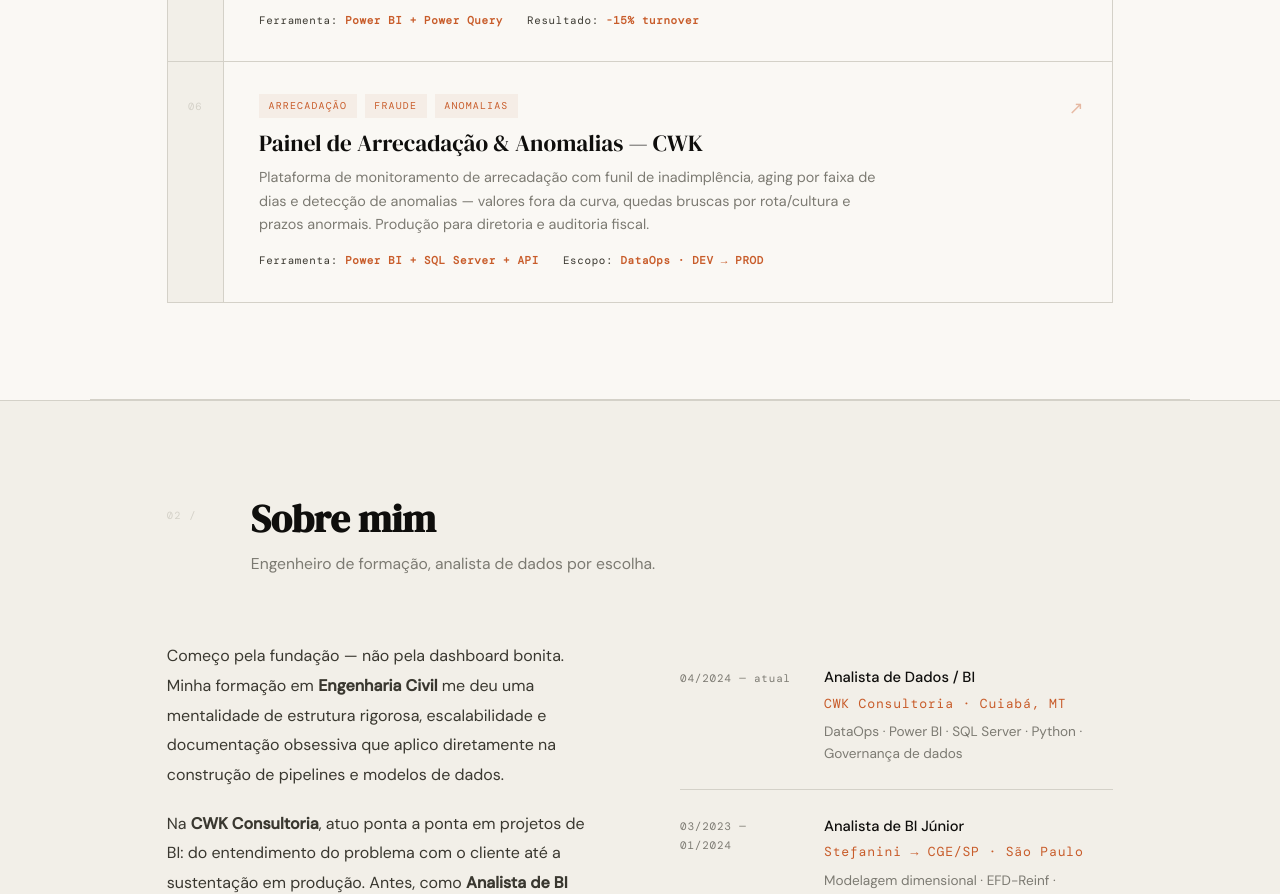
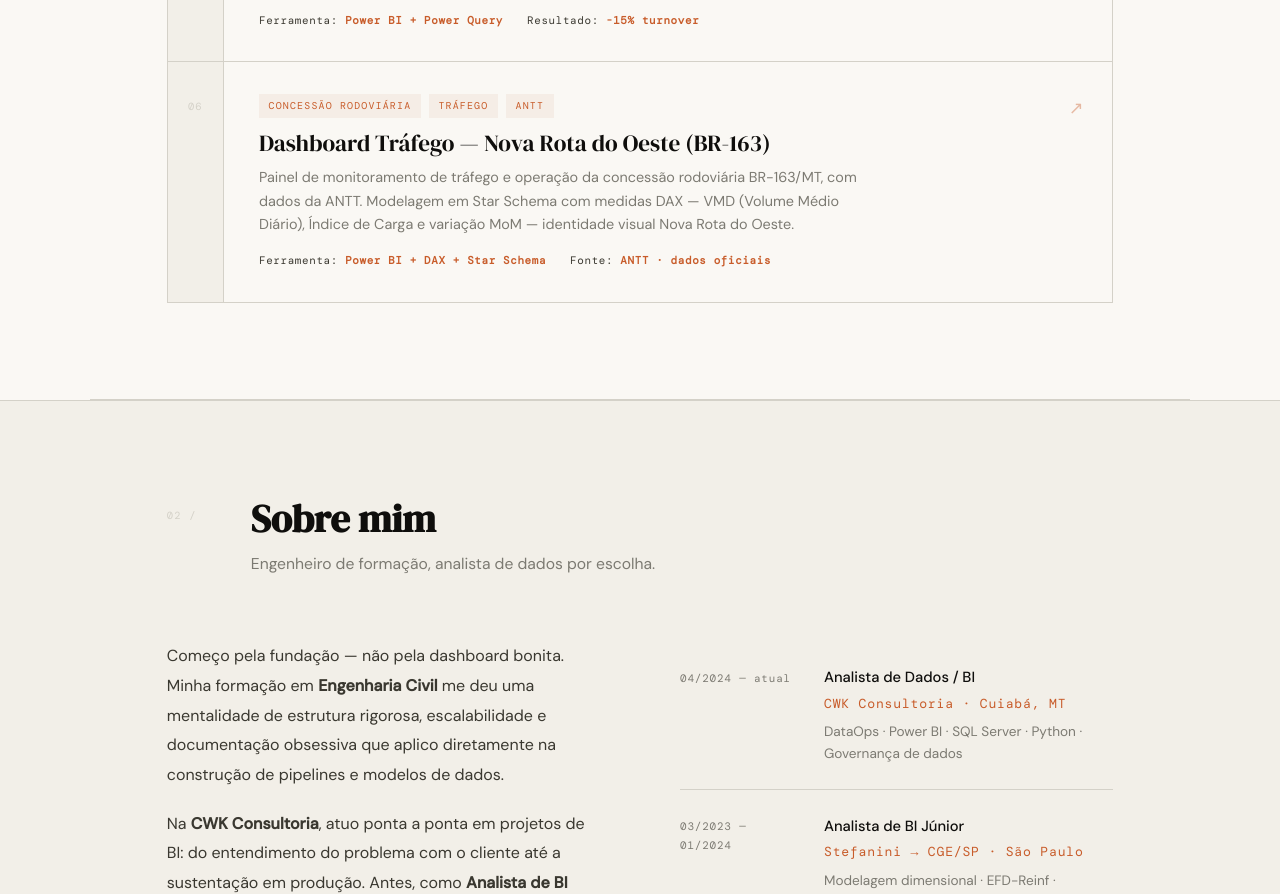
Before and after one commit to Albuquerquejpm/Albuquerquejpm.github.io, a plain HTML site: page index.html in a window 1280 px wide. Shown: the part 2258-3152 px from the top of the page. Drawn offline with nearby package versions, Linux system fonts and the light colour scheme.

Commit message:
Update index.html

```diff
--- a/index.html
+++ b/index.html
@@ -592,15 +592,15 @@ footer {
       <div class="proj-num">06</div>
       <div class="proj-body">
         <div class="proj-tag-row">
-          <span class="proj-tag">Arrecadação</span>
-          <span class="proj-tag">Fraude</span>
-          <span class="proj-tag">Anomalias</span>
+          <span class="proj-tag">Concessão Rodoviária</span>
+          <span class="proj-tag">Tráfego</span>
+          <span class="proj-tag">ANTT</span>
         </div>
-        <div class="proj-name">Painel de Arrecadação &amp; Anomalias — CWK</div>
-        <p class="proj-desc">Plataforma de monitoramento de arrecadação com funil de inadimplência, aging por faixa de dias e detecção de anomalias — valores fora da curva, quedas bruscas por rota/cultura e prazos anormais. Produção para diretoria e auditoria fiscal.</p>
+        <div class="proj-name">Dashboard Tráfego — Nova Rota do Oeste (BR-163)</div>
+        <p class="proj-desc">Painel de monitoramento de tráfego e operação da concessão rodoviária BR-163/MT, com dados da ANTT. Modelagem em Star Schema com medidas DAX — VMD (Volume Médio Diário), Índice de Carga e variação MoM — identidade visual Nova Rota do Oeste.</p>
         <div class="proj-meta">
-          <span class="proj-kpi">Ferramenta: <strong>Power BI + SQL Server + API</strong></span>
-          <span class="proj-kpi">Escopo: <strong>DataOps · DEV → PROD</strong></span>
+          <span class="proj-kpi">Ferramenta: <strong>Power BI + DAX + Star Schema</strong></span>
+          <span class="proj-kpi">Fonte: <strong>ANTT · dados oficiais</strong></span>
         </div>
       </div>
       <div class="proj-arrow">↗</div>
```
